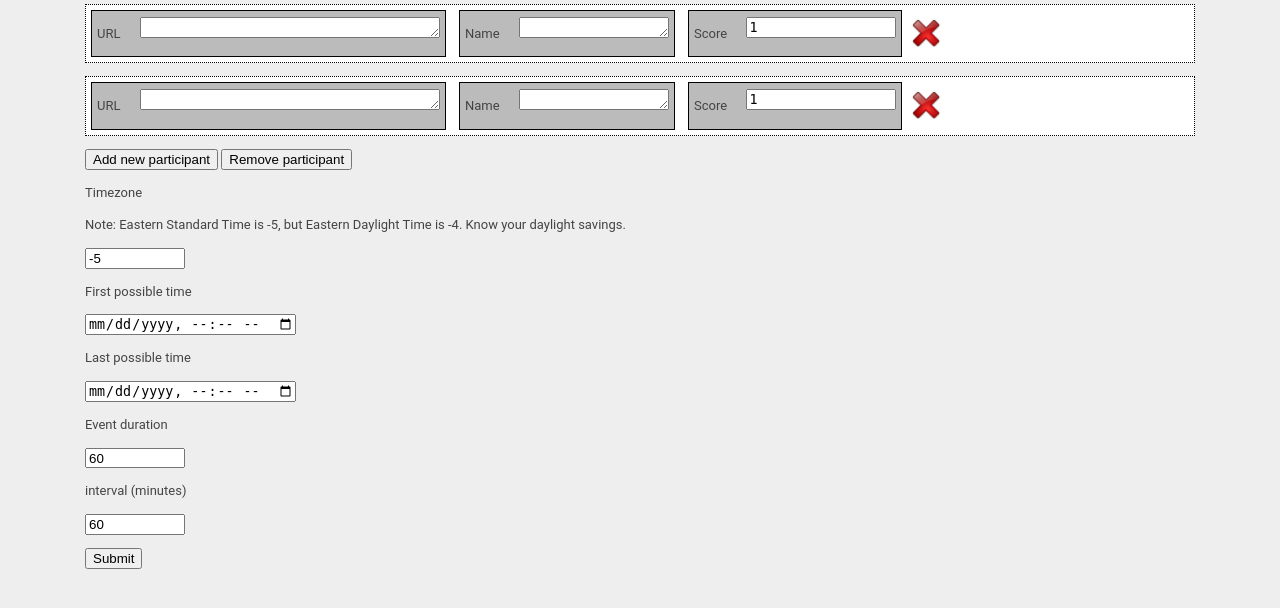
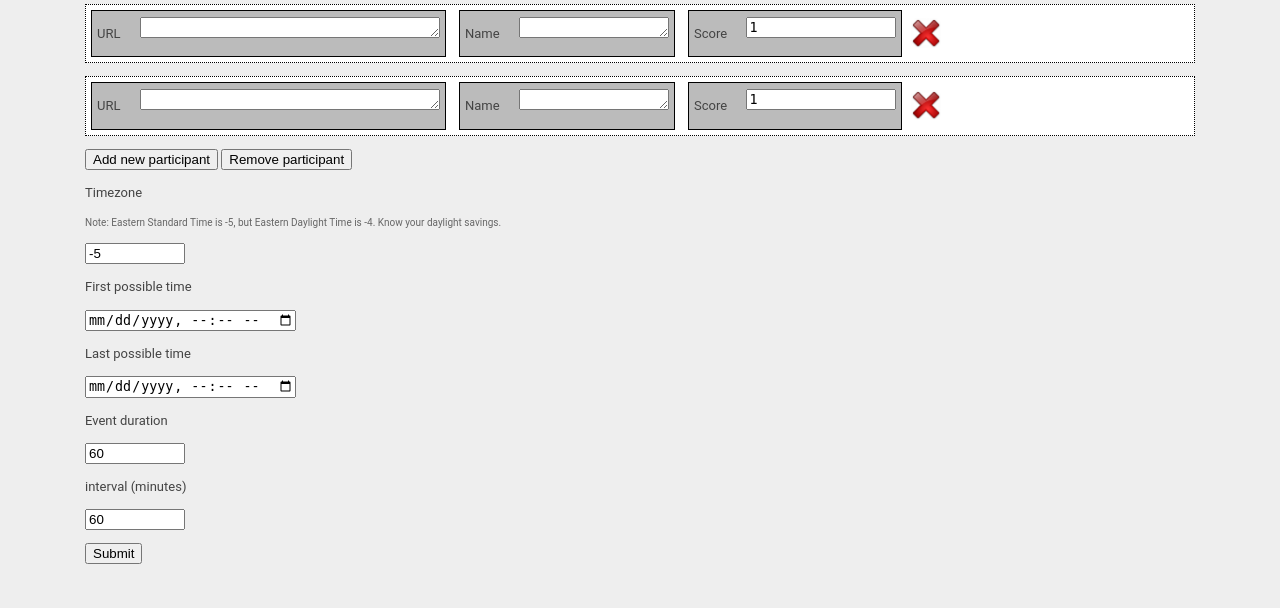
Before and after one commit to asimonson1125/Slate, a Flask app: page / in a window 1280 px wide. Shown: the part 116-724 px from the top of the page. Run offline with Flask 2, Linux system fonts and the light colour scheme.

Commit message:
finalization of 1.0.0

```diff
--- a/src/static/css/style.css
+++ b/src/static/css/style.css
@@ -188,3 +188,8 @@ input[type=number] {
     width: 30px;
     transform: translateY(10px);
 }
+
+.smalltext{
+    font-size: 10px;
+    color:#666;
+}
```
Also changed, not shown: README.md.
